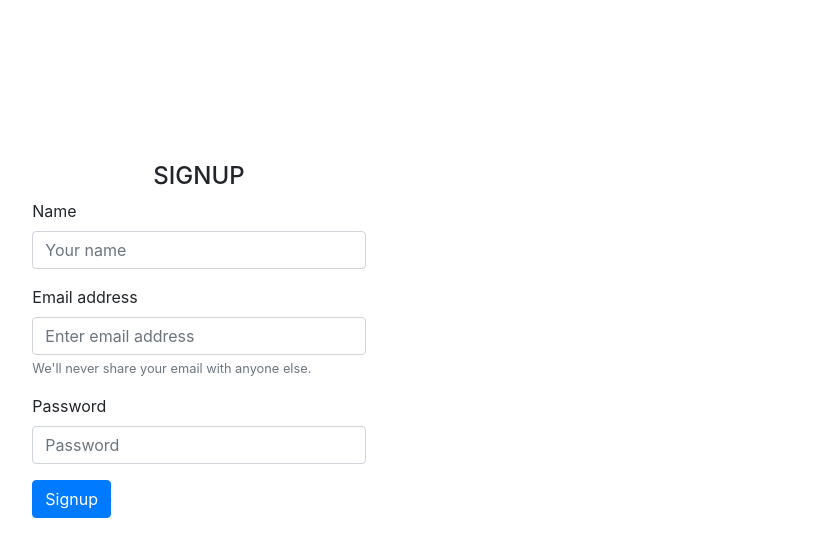
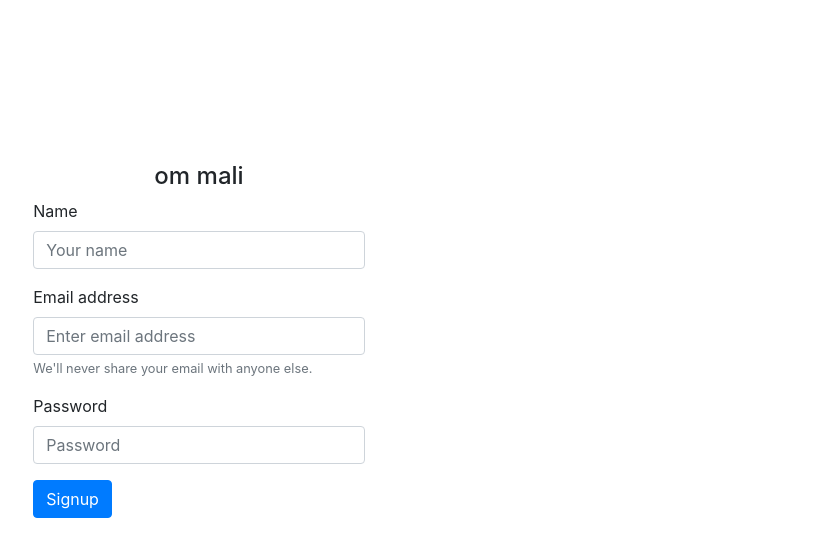
Before and after one commit to vishvajitkanase/flask25, a Flask app: page /signup in a window 1280 px wide. Shown: the part 56-613 px from the top of the page, without its empty margins (441-1264 px from the left). Run offline with Flask 3, Linux system fonts and the light colour scheme; some libraries are stand-ins or nearby versions.

Commit message:
Update signup.html

```diff
--- a/templates/signup.html
+++ b/templates/signup.html
@@ -11,7 +11,7 @@
 {% block content %}
 	<div class="container d-flex h-75">
 	    <div class="row justify-content-center align-self-center welcome">
-			<h4>SIGNUP</h4>
+			<h4>om mali</h4>
 
 			<div style="width:90%">
 			{% if msg %}
```
